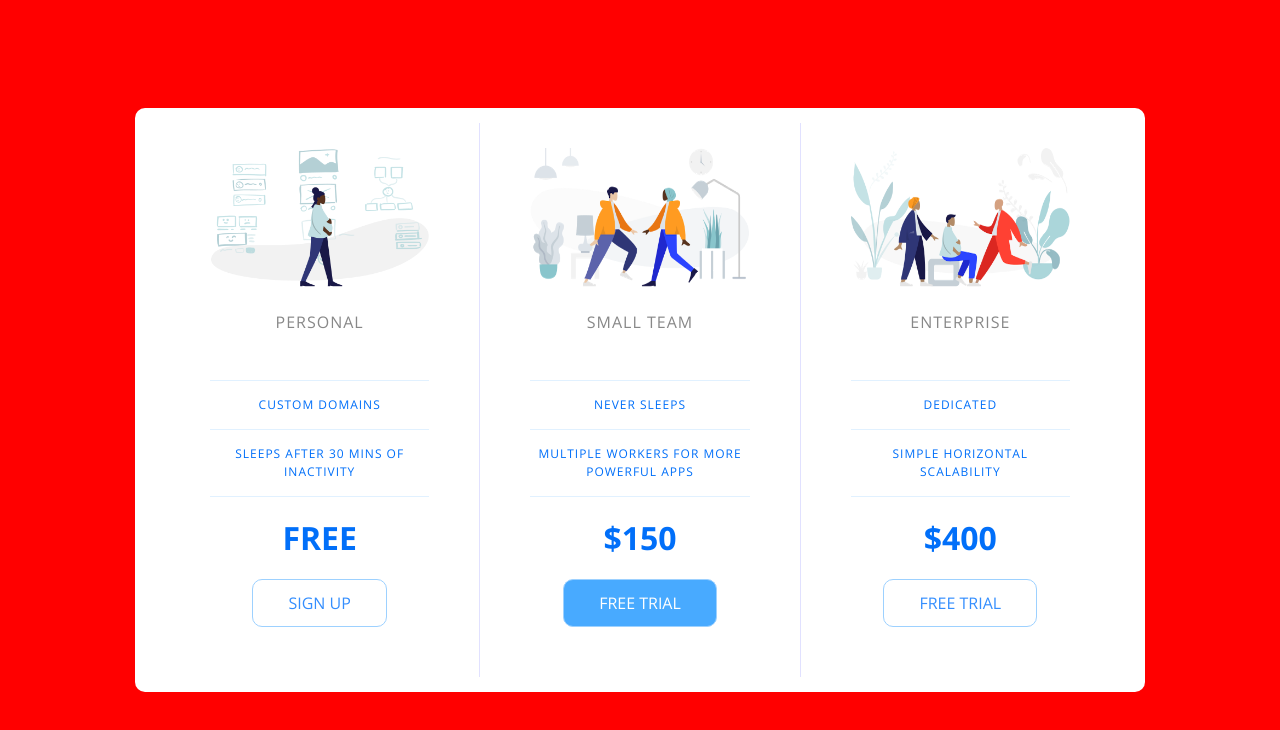
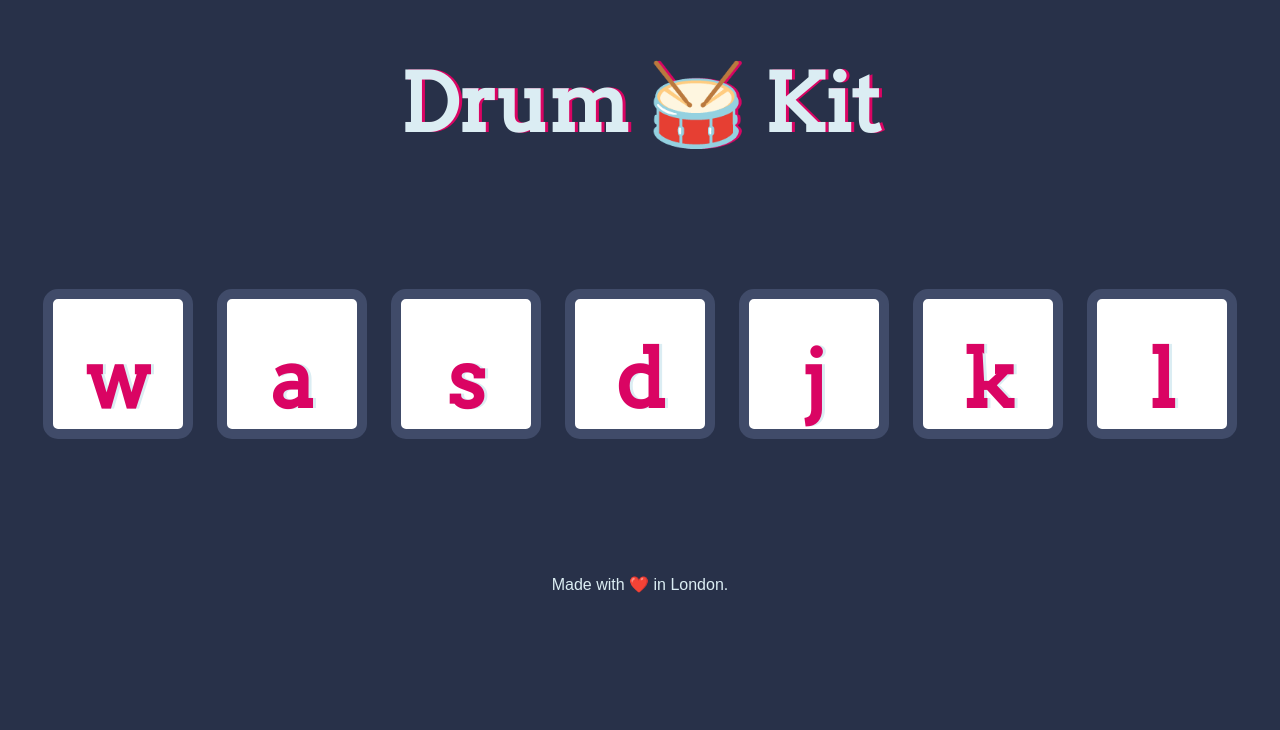
Before and after one commit to tpalmer1216/Bootcamp, a plain HTML site: page index.html in a window 1280 px wide. Drawn offline with nearby package versions, Linux system fonts and the light colour scheme.

Commit message:
Add files via upload

```diff
--- a/index.html
+++ b/index.html
@@ -1,52 +1,31 @@
 <!DOCTYPE html>
-<html lang="en">
+<html lang="en" dir="ltr">
 
 <head>
-    <meta charset="UTF-8">
-    <meta name="viewport" content="width=device-width, initial-scale=1.0">
-    <title>Price Tiers</title>
-    <link rel="stylesheet" href="https://fonts.googleapis.com/css?family=Open+Sans:400,600,700">
-    <link rel="stylesheet" href="app.css">
+  <meta charset="utf-8">
+  <title>Drum Kit</title>
+  <link rel="stylesheet" href="styles.css">
+  <link href="https://fonts.googleapis.com/css?family=Arvo" rel="stylesheet">
 </head>
 
 <body>
-    <div class="panel pricing-table">
 
-        <div class="pricing-plan">
-            <img src="icons/icon1.png" alt="" class="pricing-img">
-            <h2 class="pricing-header">Personal</h2>
-            <ul class="pricing-features">
-                <li class="pricing-features-item">Custom domains</li>
-                <li class="pricing-features-item">Sleeps after 30 mins of inactivity</li>
-            </ul>
-            <span class="pricing-price">Free</span>
-            <a href="#/" class="pricing-button">Sign up</a>
-        </div>
+  <h1 id="title">Drum 🥁 Kit</h1>
+  <div class="set">
+    <button class="w drum">w</button>
+    <button class="a drum">a</button>
+    <button class="s drum">s</button>
+    <button class="d drum">d</button>
+    <button class="j drum">j</button>
+    <button class="k drum">k</button>
+    <button class="l drum">l</button>
+  </div>
 
-        <div class="pricing-plan">
-            <img src="icons/icon2.png" alt="" class="pricing-img">
-            <h2 class="pricing-header">Small team</h2>
-            <ul class="pricing-features">
-                <li class="pricing-features-item">Never sleeps</li>
-                <li class="pricing-features-item">Multiple workers for more powerful apps</li>
-            </ul>
-            <span class="pricing-price">$150</span>
-            <a href="#/" class="pricing-button is-featured">Free trial</a>
-        </div>
+  <script src="index.js"></script>
 
-        <div class="pricing-plan">
-            <img src="icons/icon3.png" alt="" class="pricing-img">
-            <h2 class="pricing-header">Enterprise</h2>
-            <ul class="pricing-features">
-                <li class="pricing-features-item">Dedicated</li>
-                <li class="pricing-features-item">Simple horizontal scalability</li>
-            </ul>
-            <span class="pricing-price">$400</span>
-            <a href="#/" class="pricing-button">Free trial</a>
-        </div>
-
-    </div>
-
+  <footer>
+    Made with ❤️ in London.
+  </footer>
 </body>
 
 </html>
--- /dev/null
+++ b/index.js
@@ -0,0 +1,3 @@
+function handleClick() {
+    alert("I got Clicked!");
+}
--- /dev/null
+++ b/styles.css
@@ -0,0 +1,81 @@
+body {
+  text-align: center;
+  background-color: #283149;
+}
+
+h1 {
+  font-size: 5rem;
+  color: #DBEDF3;
+  font-family: "Arvo", cursive;
+  text-shadow: 3px 0 #DA0463;
+
+}
+
+footer {
+  color: #DBEDF3;
+  font-family: sans-serif;
+}
+
+.w {
+
+}
+
+.a {
+
+}
+
+.s {
+
+}
+
+.d {
+
+}
+
+.j {
+
+}
+
+.k {
+
+}
+
+.l {
+
+}
+
+.set {
+  margin: 10% auto;
+}
+
+.game-over {
+  background-color: red;
+  opacity: 0.8;
+}
+
+.pressed {
+  box-shadow: 0 3px 4px 0 #DBEDF3;
+  opacity: 0.5;
+}
+
+.red {
+  color: red;
+}
+
+.drum {
+  outline: none;
+  border: 10px solid #404B69;
+  font-size: 5rem;
+  font-family: 'Arvo', cursive;
+  line-height: 2;
+  font-weight: 900;
+  color: #DA0463;
+  text-shadow: 3px 0 #DBEDF3;
+  border-radius: 15px;
+  display: inline-block;
+  width: 150px;
+  height: 150px;
+  text-align: center;
+  margin: 10px;
+  background-color: white;
+}
```
Also changed, not shown: images/crash.png (added), images/kick.png (added), images/snare.png (added), images/tom1.png (added), images/tom2.png (added), images/tom3.png (added), images/tom4.png (added), 7 other files.
